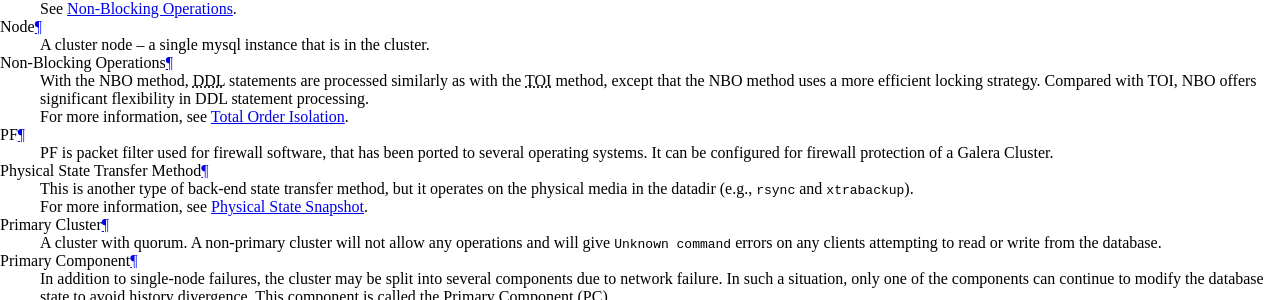
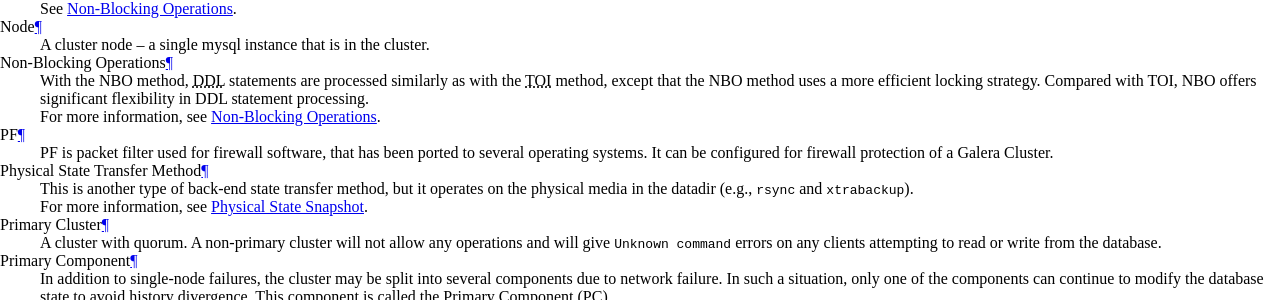
Before and after one commit to codership/documentation, a Sphinx documentation site: the page built from galeracluster/source/documentation/glossary.rst, in a window 1280 px wide and 900 px high, scrolled down 919 px. Shown: the part 152-452 px from the top of the window. Built offline with Sphinx 7.4.7, drawn with Linux system fonts in a browser that asks for light colours; comment, search, counter and statistics services are not loaded.

Commit message:
A link fixed.

```diff
--- a/galeracluster/source/documentation/glossary.rst
+++ b/galeracluster/source/documentation/glossary.rst
@@ -96,7 +96,7 @@
    Non-Blocking Operations
       With the NBO method, :abbr:`DDL (Data Definition Language)` statements are processed similarly as with the :abbr:`TOI (Total Order Isolation)` method, except that the NBO method uses a more efficient locking strategy. Compared with TOI, NBO offers significant flexibility in DDL statement processing.
 
-      For more information, see :ref:`Total Order Isolation <toi>`.
+      For more information, see :ref:`Non-Blocking Operations <nbo>`.
 
    NBO
       See :term:`Non-Blocking Operations`.
--- a/galeracluster/source/documentation/schema-upgrades.rst
+++ b/galeracluster/source/documentation/schema-upgrades.rst
@@ -151,7 +151,7 @@ The main advantage of Non-Blocking Operations is that it significantly reduces t
 - The supported statements are:
 
    - ``ALTER TABLE table_name LOCK = {SHARED|EXCLUSIVE} , alter_specification``
-   - ``ALTER TABLE table_name LOCK = {SHARED|EXCLUSIVE} PARTITION`. The comma after ``LOCK=SHARED|EXCLUSIVE`` is not used for partition-management ``ALTER``s.
+   - ``ALTER TABLE table_name LOCK = {SHARED|EXCLUSIVE} PARTITION``. The comma after ``LOCK=SHARED|EXCLUSIVE`` is not used for partition-management ``ALTER``s.
    - ``ANALYZE TABLE``
    - ``OPTIMIZE TABLE``
 
```
